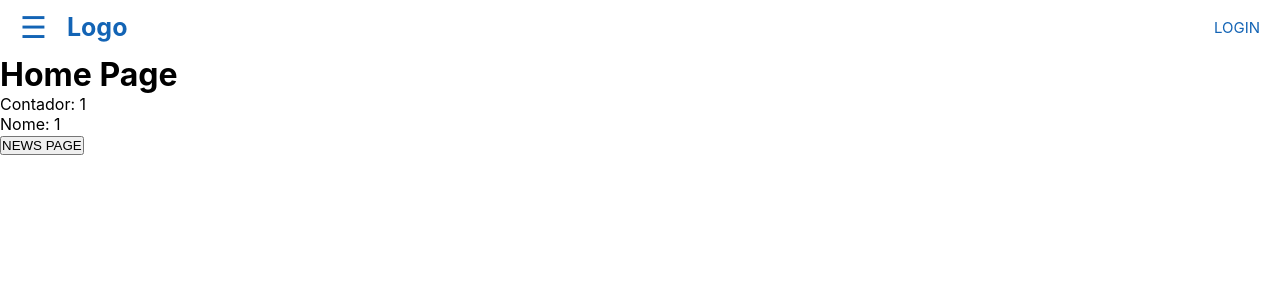
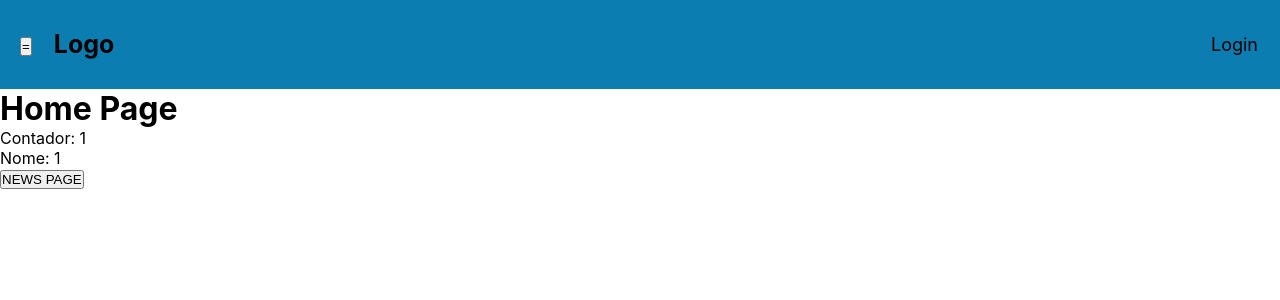
Before and after one commit to guilhermefernandesk/contador, a React (Create React App) app: page /home/1/1 in a window 1280 px wide. Shown: the top 300 px of the page. Built offline with nearby package versions, Linux system fonts and the light colour scheme.

Commit message:
Revert "header-update"
This reverts commit d286b453719209063ef2f2b388c0cb5f02bff838.

```diff
--- a/src/components/Header.css
+++ b/src/components/Header.css
@@ -1,17 +1,18 @@
 .header {
-    background-color: white;
-    padding: 5px 10px;
+    background-color: #0c7db1;
+    padding: 20px 10px;
     overflow: hidden;
 }
 
 .header a {
     float: left;
-    color: rgb(19, 100, 181);
+    color: black;
     text-align: center;
-    padding: 10px;
+    padding: 12px;
     text-decoration: none;
-    font-size: 15px;
+    font-size: 18px;
     line-height: 25px;
+    border-radius: 4px;
 }
 
 .header a.logo {
@@ -20,14 +21,15 @@
 }
 
 .header a:hover {
-    color:  #03202d;
+    background-color: #ddd;
+    color: black;
 }
 
 .header-right {
     float: right;
 
-
 }
 .header a.btn{
-    font-size: 30px;
+    font-size: 25px;
+    padding: 10px;
 }
--- a/src/components/Header.jsx
+++ b/src/components/Header.jsx
@@ -13,12 +13,12 @@ function Header() {
     return (
         <div className="header">
             <a href="#" className="btn">
-                <span onClick={toggleSidebar}>☰</span>
+                <button onClick={toggleSidebar}>=</button>
             </a>
             <Sidebar showSidebar={showSidebar}/>
             <a href="#" className="logo">Logo</a>
             <div className="header-right">
-                <a href="#">LOGIN</a>
+                <a href="#">Login</a>
             </div>
         </div>
     )
```
